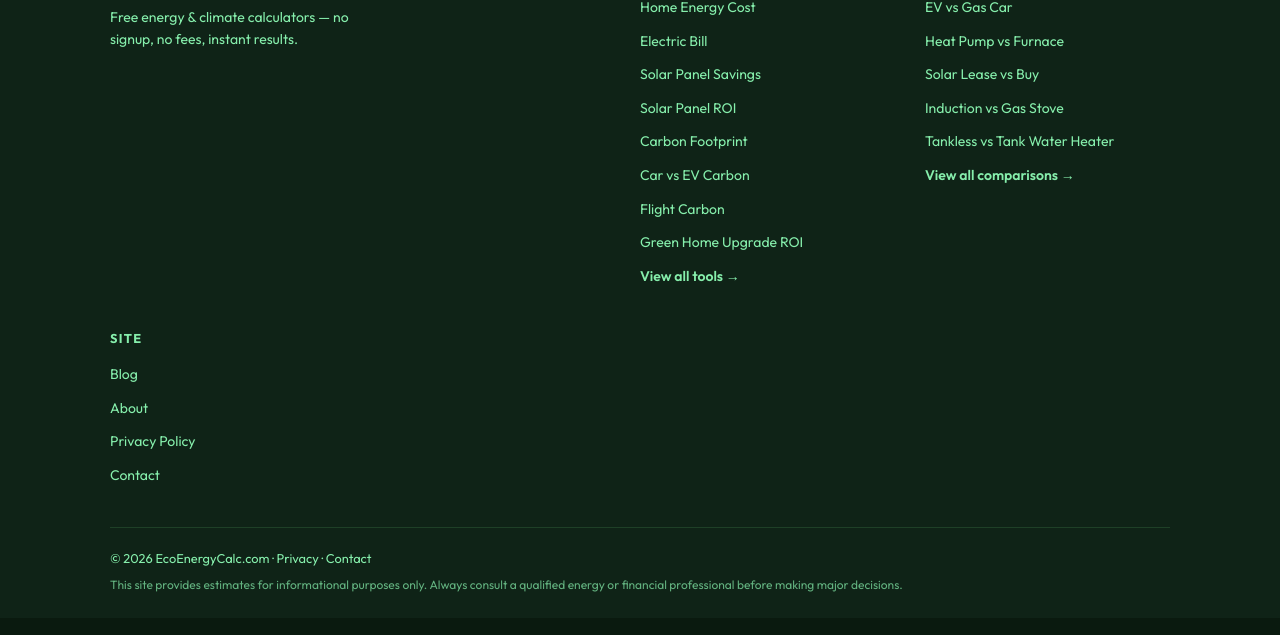
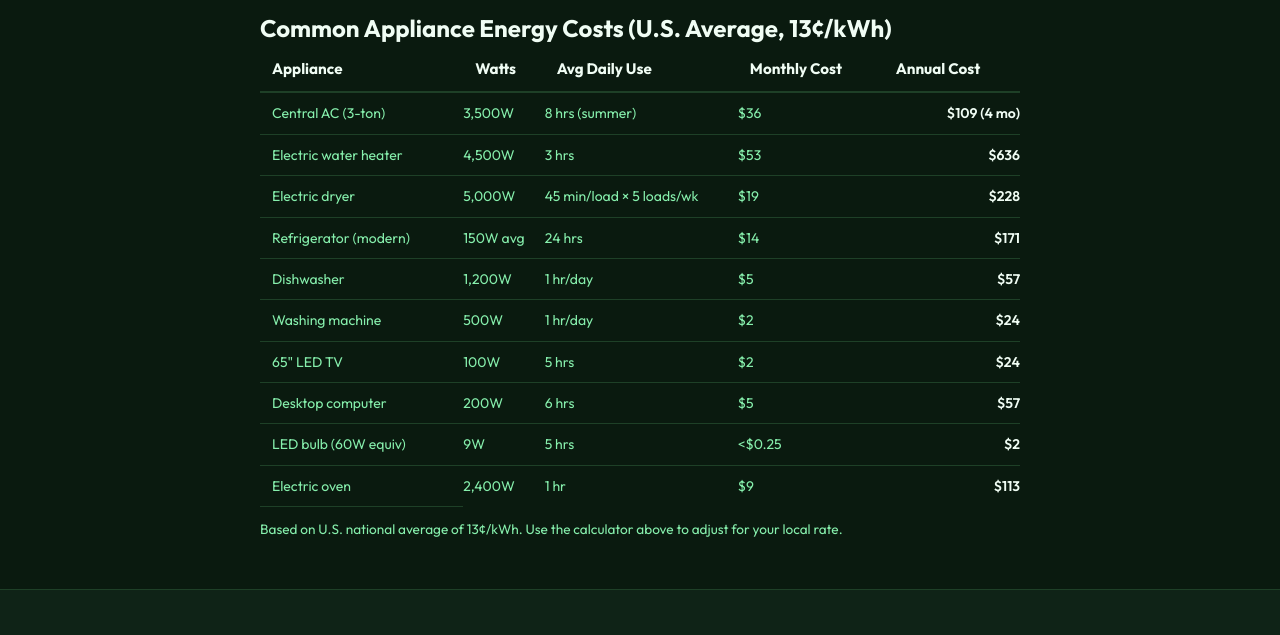
Before and after one commit to canghun13/ecoenergycalc, a plain HTML site: page tools/appliance-energy-cost.html in a window 1280 px wide. Shown: the part 4471-5106 px from the top of the page. Drawn offline with Linux system fonts and the light colour scheme.

Commit message:
Add files via upload

```diff
--- a/tools/appliance-energy-cost.html
+++ b/tools/appliance-energy-cost.html
@@ -4,7 +4,7 @@
   <meta charset="UTF-8" />
   <meta name="viewport" content="width=device-width, initial-scale=1.0" />
   <title>Appliance Energy Cost Calculator – Cost Per Day, Month & Year | EcoEnergyCalc</title>
-  <meta name="description" content="Calculate the exact running cost of any home appliance per day, month, and year. Enter wattage and usage hours to see what your refrigerator, dryer, AC, or EV charger actually costs." />
+  <meta name="description" content="How much does it cost to run your appliances? Enter wattage and hours of use — get the exact daily, monthly, and annual electricity cost. Works for any appliance. Free calculator." />
   <meta name="robots" content="index, follow" />
   <link rel="canonical" href="https://ecoenergycalc.com/tools/appliance-energy-cost.html" />
   <link rel="preconnect" href="https://fonts.googleapis.com" />
@@ -12,7 +12,7 @@
   <link href="https://fonts.googleapis.com/css2?family=Syne:wght@700;800&family=Outfit:wght@400;500;600;700&display=swap" rel="stylesheet" />
   <link rel="stylesheet" href="/assets/css/style.css" />
     <script type="application/ld+json">
-  {"@context":"https://schema.org","@type":"WebApplication","name":"Appliance Energy Cost Calculator","url":"https://ecoenergycalc.com/tools/appliance-energy-cost.html","description":"Calculate the exact running cost of any home appliance per day, month, and year. Enter wattage and usage hours to see what your refrigerator, dryer, AC, or EV charger actually costs.","applicationCategory":"UtilitiesApplication","operatingSystem":"All","dateModified":"2026-06-12","offers":{"@type":"Offer","price":"0","priceCurrency":"USD"}}
+  {"@context":"https://schema.org","@type":"WebApplication","name":"Appliance Energy Cost Calculator","url":"https://ecoenergycalc.com/tools/appliance-energy-cost.html","description":"Calculate the exact running cost of any home appliance per day, month, and year. Enter wattage and usage hours to see what your refrigerator, dryer, AC, or EV charger actually costs.","applicationCategory":"UtilitiesApplication","operatingSystem":"All","dateModified":"2026-06-29","offers":{"@type":"Offer","price":"0","priceCurrency":"USD"}}
   </script>
   <link rel="icon" type="image/svg+xml" href="/favicon.svg" />
   <script async src="https://pagead2.googlesyndication.com/pagead/js/adsbygoogle.js?client=ca-pub-5592663499707350" crossorigin="anonymous"></script>
@@ -140,6 +140,36 @@
       </div>
     </div>
   </section>
+
+  <section style="background:var(--surface);padding:48px 0;margin-top:48px;">
+    <div class="container" style="max-width:800px;">
+      <h2>Common Appliance Energy Costs (U.S. Average, 13¢/kWh)</h2>
+      <table style="width:100%;border-collapse:collapse;font-size:.95rem;">
+        <thead>
+          <tr style="background:var(--card);text-align:left;">
+            <th style="padding:10px 12px;border-bottom:2px solid var(--border);">Appliance</th>
+            <th style="padding:10px 12px;border-bottom:2px solid var(--border);">Watts</th>
+            <th style="padding:10px 12px;border-bottom:2px solid var(--border);">Avg Daily Use</th>
+            <th style="padding:10px 12px;border-bottom:2px solid var(--border);">Monthly Cost</th>
+            <th style="padding:10px 12px;border-bottom:2px solid var(--border);">Annual Cost</th>
+          </tr>
+        </thead>
+        <tbody>
+          <tr><td style="padding:9px 12px;border-bottom:1px solid var(--border);">Central AC (3-ton)</td><td>3,500W</td><td>8 hrs (summer)</td><td>$36</td><td>$109 (4 mo)</td></tr>
+          <tr style="background:var(--card);"><td style="padding:9px 12px;border-bottom:1px solid var(--border);">Electric water heater</td><td>4,500W</td><td>3 hrs</td><td>$53</td><td>$636</td></tr>
+          <tr><td style="padding:9px 12px;border-bottom:1px solid var(--border);">Electric dryer</td><td>5,000W</td><td>45 min/load × 5 loads/wk</td><td>$19</td><td>$228</td></tr>
+          <tr style="background:var(--card);"><td style="padding:9px 12px;border-bottom:1px solid var(--border);">Refrigerator (modern)</td><td>150W avg</td><td>24 hrs</td><td>$14</td><td>$171</td></tr>
+          <tr><td style="padding:9px 12px;border-bottom:1px solid var(--border);">Dishwasher</td><td>1,200W</td><td>1 hr/day</td><td>$5</td><td>$57</td></tr>
+          <tr style="background:var(--card);"><td style="padding:9px 12px;border-bottom:1px solid var(--border);">Washing machine</td><td>500W</td><td>1 hr/day</td><td>$2</td><td>$24</td></tr>
+          <tr><td style="padding:9px 12px;border-bottom:1px solid var(--border);">65" LED TV</td><td>100W</td><td>5 hrs</td><td>$2</td><td>$24</td></tr>
+          <tr style="background:var(--card);"><td style="padding:9px 12px;border-bottom:1px solid var(--border);">Desktop computer</td><td>200W</td><td>6 hrs</td><td>$5</td><td>$57</td></tr>
+          <tr><td style="padding:9px 12px;border-bottom:1px solid var(--border);">LED bulb (60W equiv)</td><td>9W</td><td>5 hrs</td><td>&lt;$0.25</td><td>$2</td></tr>
+          <tr style="background:var(--card);"><td style="padding:9px 12px;border-bottom:1px solid var(--border);">Electric oven</td><td>2,400W</td><td>1 hr</td><td>$9</td><td>$113</td></tr>
+        </tbody>
+      </table>
+      <p style="font-size:.85rem;color:var(--text-muted);margin-top:12px;">Based on U.S. national average of 13¢/kWh. Use the calculator above to adjust for your local rate.</p>
+    </div>
+  </section>
 </main>
 <script src="/assets/js/nav.js"></script>
 <script>
```
